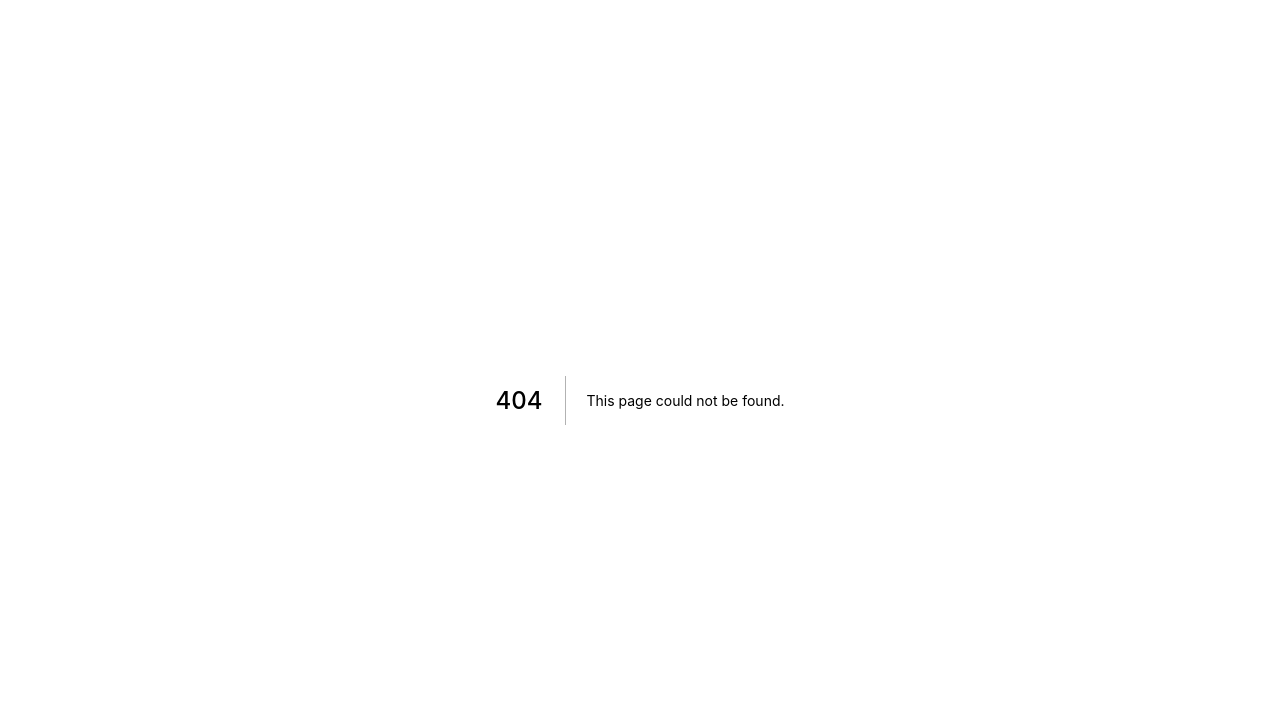
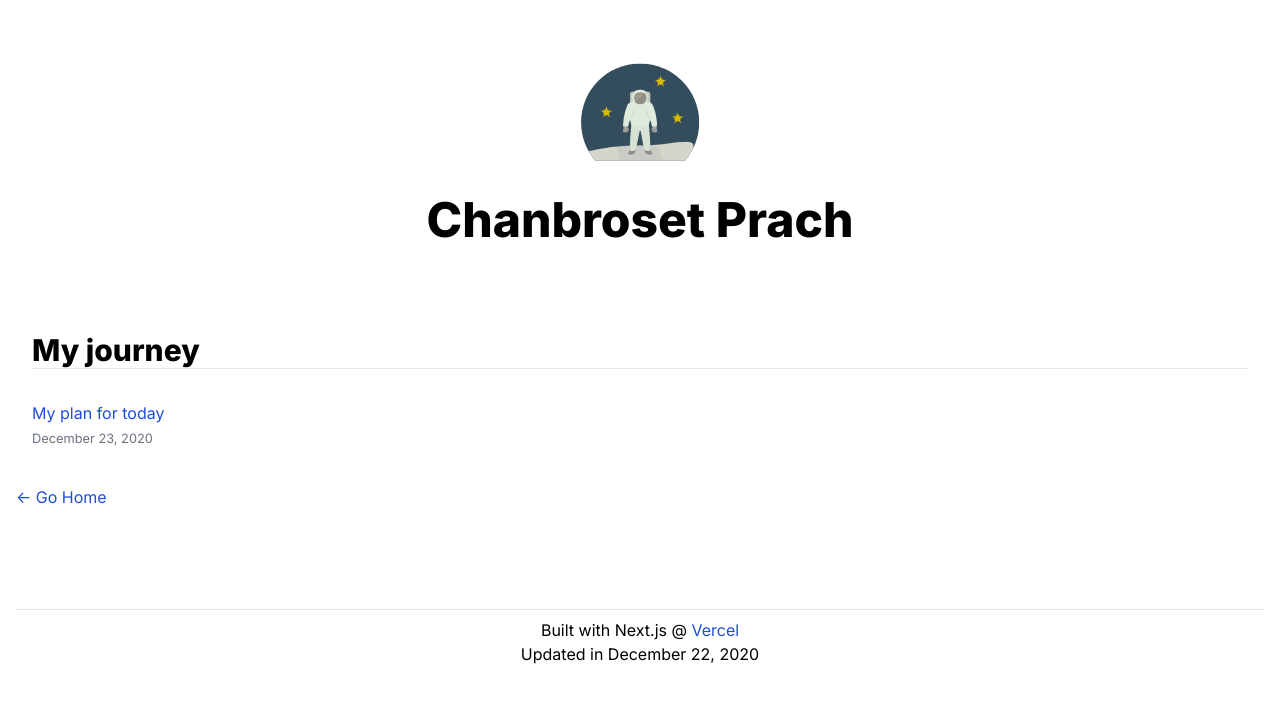
Before and after one commit to chanrose/nextjs-blog-tailwind, a Next.js app: page /my-blog in a window 1280 px wide. Before the commit this address had no page. Shown: the top 702 px of the page. Built offline with nearby package versions, Linux system fonts and the light colour scheme.

Commit message:
added blog page

```diff
--- /dev/null
+++ b/posts/blog-dec23.md
@@ -0,0 +1,15 @@
+---
+title: "My plan for today"
+date: "2020-12-23"
+category: "blog"
+---
+
+There are so many things in my mind that I want to explore such as:
+- ESP32 Python
+- Raspberry Pi
+- Nextjs
+- Data Structure
+- Object-Oriented
+- Javascript
+
+I probably have to learn how to divide my time more properly now toward each field. Aside from my exploration, I am still working my "My Tracker", I'm now stuck to think through whether I should make it for Offline Usage or for Online, well, I have to figure it out which one is more useful. Beside this, now I'm raising a rabbit in my room as well. For new owner like myself, I really surprise to see rabbit can poop between 125 balls and even more.
--- a/posts/mobileApp-myTracker.md
+++ b/posts/mobileApp-myTracker.md
@@ -5,7 +5,13 @@ category: "professional"
 completed: false
 ---
 
-My Tracker is for users to track their own productivity with time recording function in which allows users to keep track with detail how their time is spent with certain tasks. **Techs**, that I am going to implements:
+My Tracker is for users to track their own productivity with time recording function in which allows users to keep track with detail how their time is spent with certain tasks. **feature lists**:
+- Ability to create category
+- Stop | Pause | Stop time
+- With works detail during the recording
+- Can pick which category it will belong
+
+**Techs**, that I am going to implements:
 
 - React: the main functionality
 - Ionic: the component framework
--- a/src/pages/layout.tsx
+++ b/src/pages/layout.tsx
@@ -92,13 +92,13 @@ export const Layout = ({
       </header>
       <div className="container flex-col content-center px-4 mx-auto my-8">
         <main className="">{children}</main>
-        {!home && (
+        {/* {!home && (
           <div className="my-9">
             <Link href="/my-portfolio">
               <a className="text-blue-700 hover:underline">← Go Back</a>
             </Link>
           </div>
-        )}
+        )} */}
         {portfolio && (
           <div className="my-9">
             <Link href="/">
--- /dev/null
+++ b/src/pages/my-blog.tsx
@@ -0,0 +1,78 @@
+import Head from "next/head";
+import Layout, { siteTitle } from "./layout";
+import { getSortedPostsData } from "../../lib/posts";
+import Link from "next/link";
+import Date from "../../components/date";
+import { GetStaticProps } from "next";
+
+export default function MyBlog({
+  allPostsData,
+}: {
+  allPostsData: {
+    date: string;
+    title: string;
+    id: string;
+    category: string;
+    completed?: boolean;
+  }[];
+}) {
+  const myBlog = allPostsData.filter((post) => post.category === "blog");
+
+  return (
+    <>
+      <Layout home portfolio>
+        <Head>
+          <title>Chanrose's Diary</title>
+        </Head>
+        <div className="container flex-col content-center px-4 mx-auto">
+          <section className="my-8">
+            <h2 className="font-sans text-3xl font-extrabold">My journey</h2>
+            <hr />
+          </section>
+          <section>
+            <ul>
+              {myBlog.map(({ id, date, title }) => (
+                <li key={id}>
+                  <Link href={`/posts/${id}`}>
+                    <a className="text-blue-700 hover:underline">{title}</a>
+                  </Link>
+                  <br />
+
+                  <small className="text-gray-500">
+                    <Date dateString={date} />{" "}
+                  </small>
+                </li>
+              ))}
+            </ul>
+          </section>
+          {/* <section className="my-8">
+            <h2 className="font-sans text-3xl font-extrabold">
+              What I am doing now
+            </h2>
+            <hr />
+          </section>
+          <section>
+            <ul>
+              {currProj.map(({ id, title }) => (
+                <li key={id}>
+                  <Link href={`/posts/${id}`}>
+                    <a className="text-blue-700 hover:underline">{title}</a>
+                  </Link>
+                </li>
+              ))}
+            </ul>
+          </section> */}
+        </div>
+      </Layout>
+    </>
+  );
+}
+
+export const getStaticProps: GetStaticProps = async () => {
+  const allPostsData = getSortedPostsData();
+  return {
+    props: {
+      allPostsData,
+    },
+  };
+};
--- a/src/pages/posts/[id].tsx
+++ b/src/pages/posts/[id].tsx
@@ -4,6 +4,8 @@ import Head from "next/head";
 import Date from "../../../components/date";
 import { GetStaticProps, GetStaticPaths } from "next";
 import utilStyles from "../../styles/utils.module.css";
+import Link from "next/link";
+import { useEffect, useState } from "react";
 
 export default function Post({
   postData,
@@ -15,6 +17,19 @@ export default function Post({
     contentHtml: string;
   };
 }) {
+  const [isBlog, setIsBlog] = useState(false);
+
+  const [isPortfolio, setIsPortfolio] = useState(false);
+
+  useEffect(() => {
+    if (postData.category === "blog") {
+      setIsBlog(true);
+    }
+    if (postData.category === "professional") {
+      setIsPortfolio(true);
+    }
+  }, [postData]);
+
   return (
     <Layout>
       <Head>
@@ -36,6 +51,20 @@ export default function Post({
           dangerouslySetInnerHTML={{ __html: postData.contentHtml }}
         />
       </article>
+      {isBlog && (
+        <div className="my-9">
+          <Link href="/my-blog">
+            <a className="text-blue-700 hover:underline">← Go Back</a>
+          </Link>
+        </div>
+      )}
+      {isPortfolio && (
+        <div className="my-9">
+          <Link href="/my-portfolio">
+            <a className="text-blue-700 hover:underline">← Go Back</a>
+          </Link>
+        </div>
+      )}
     </Layout>
   );
 }
```
Also changed, not shown: 1 other file (tests, documents, lock files or other folders).
